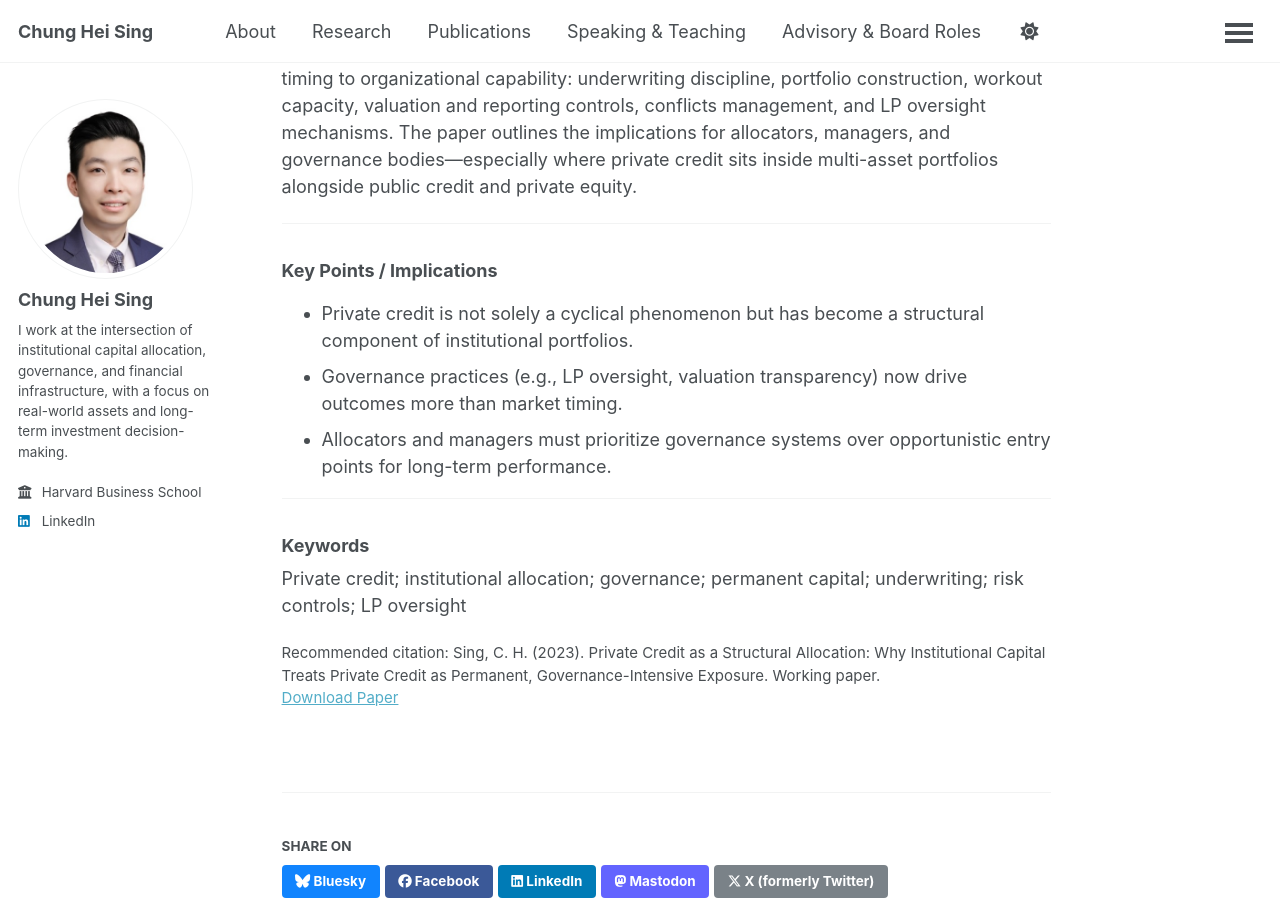
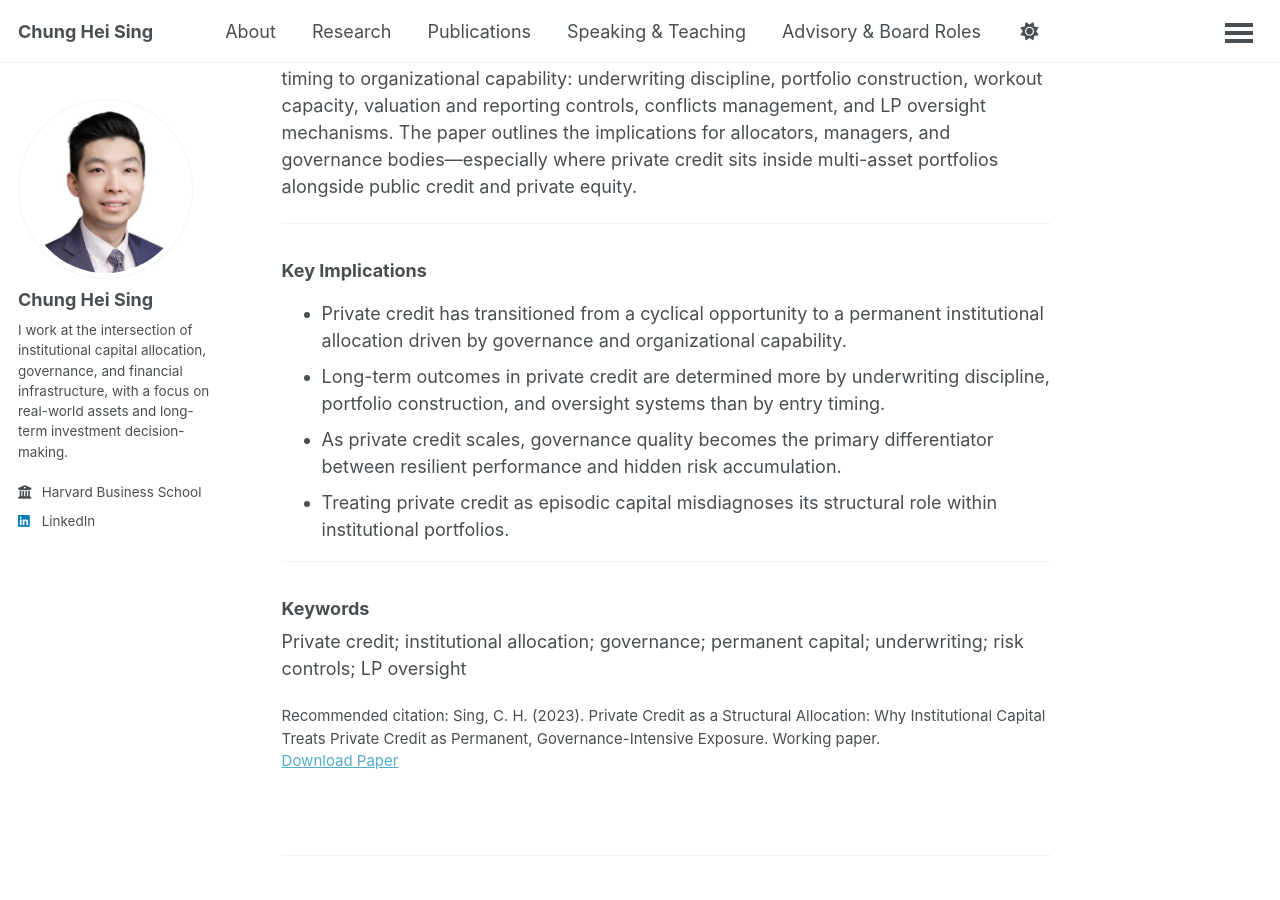
Before and after one commit to chungheising/chungheising.github.io, a Jekyll site: the page built from _publications/2023_10_Private_Credit_as_a_Structural_Allocation.md, in a window 1280 px wide and 900 px high, scrolled down 527 px. Built offline with Jekyll 4.4.1, drawn with Linux system fonts in a browser that asks for light colours; a script bundle is joined from its source files by our own code; library files that are not in the unit come from our copies.

Commit message:
Update 2023_10_Private_Credit_as_a_Structural_Allocation.md

```diff
--- a/_publications/2023_10_Private_Credit_as_a_Structural_Allocation.md
+++ b/_publications/2023_10_Private_Credit_as_a_Structural_Allocation.md
@@ -19,11 +19,11 @@ As private credit becomes permanent, performance depends less on opportunistic e
 
 ---
 
-### Key Points / Implications
-
-- Private credit is not solely a cyclical phenomenon but has become a structural component of institutional portfolios.
-- Governance practices (e.g., LP oversight, valuation transparency) now drive outcomes more than market timing.
-- Allocators and managers must prioritize governance systems over opportunistic entry points for long-term performance.
+### Key Implications
+- Private credit has transitioned from a cyclical opportunity to a permanent institutional allocation driven by governance and organizational capability.
+- Long-term outcomes in private credit are determined more by underwriting discipline, portfolio construction, and oversight systems than by entry timing.
+- As private credit scales, governance quality becomes the primary differentiator between resilient performance and hidden risk accumulation.
+- Treating private credit as episodic capital misdiagnoses its structural role within institutional portfolios.
 
 ---
 
```
